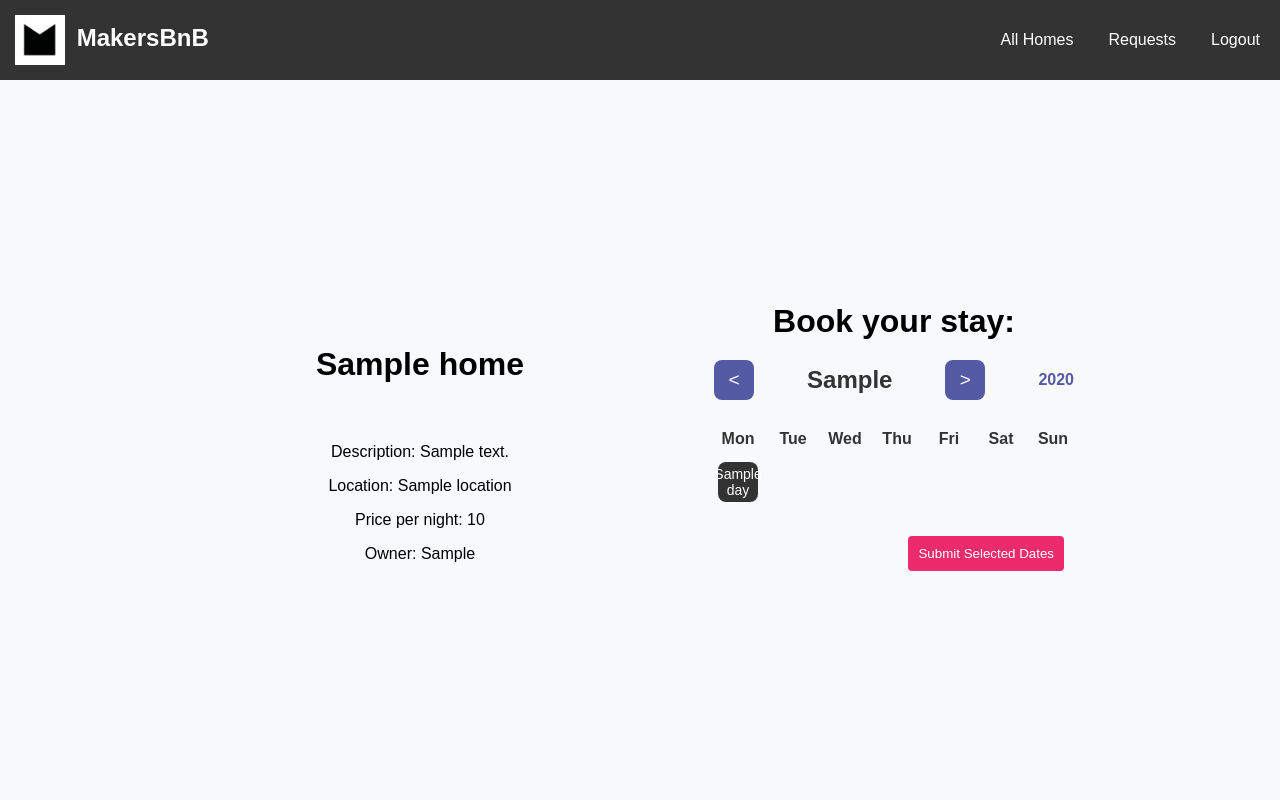
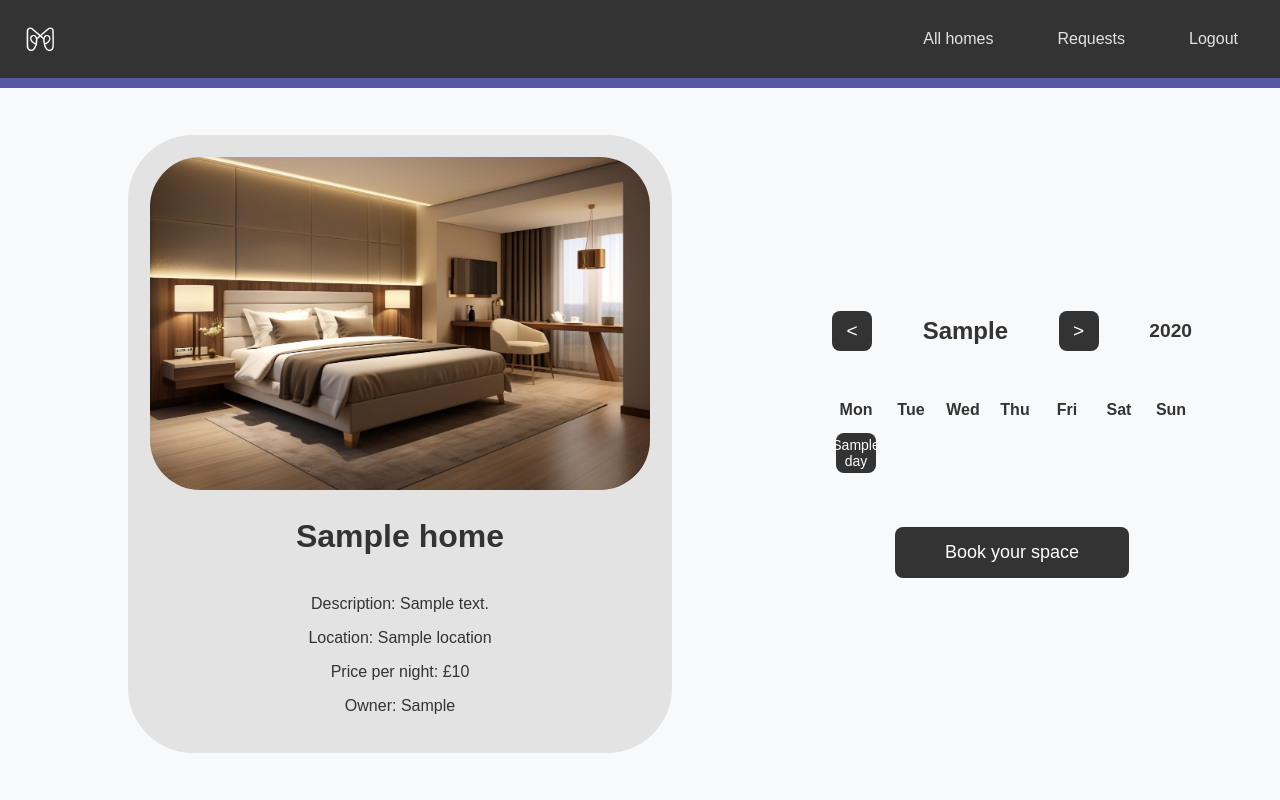
Before and after one commit to Flissd1795/Makers-BnB, a Flask app: template templates/show_home.html in a window 1280 px wide. Run offline with Flask 3, Linux system fonts and the light colour scheme; the template is opened without the code that fills it: most values are stand-ins (such as "Sample title", 1, 10 or a date in 2020).

Commit message:
webpage design for show_home

```diff
--- a/seeds/makers_bnb.sql
+++ b/seeds/makers_bnb.sql
@@ -45,7 +45,7 @@ CREATE TABLE requests (
 INSERT INTO users (username, email, password) VALUES ('test_username', 'test@email.com', 'test_password');
 INSERT INTO users (username, email, password) VALUES ('test_username2', 'test2@email.com', 'test_password2');
 
-INSERT INTO homes (title, description, location, price_per_night, user_id) VALUES ('test_title', 'test_description', 'test_location', 100, 1);
+INSERT INTO homes (title, description, location, price_per_night, user_id) VALUES ('Hotel room I found the key for', 'This wonderful room has an amazing city view. There is one ensuite bathroom, and three leopards. I do not know how they got in.', 'Central London (most of the time)', 100, 1);
 INSERT INTO homes (title, description, location, price_per_night, user_id) VALUES ('test_title2', 'test_description2', 'test_location2', 100, 2);
 
 INSERT INTO requests (status, date_submitted, home_id, user_id, start_date, end_date) VALUES ('unseen', '2000-01-01', '1', '1', '2000-02-05', '2000-02-07');
--- a/static/calendar.css
+++ b/static/calendar.css
@@ -1,5 +1,6 @@
 body {
     font-family: Arial, sans-serif;
+    color: #333;
     background-color: #f8f9fa;
     margin: 0;
     padding: 0;
@@ -20,11 +21,11 @@ body {
     color: white;
     text-decoration: none;
     padding: 10px;
+    transition: background-color 0.8s;
 }
 
 .topnav a:hover {
-    background-color: #ddd;
-    color: black;
+    background-color: #3c3839;
 }
 
 .logo img {
@@ -36,8 +37,12 @@ body {
 
 .logo {
     font-size: 1.5em;
-    color: white;
     font-weight: bold;
+}
+
+.page_container {
+    display: flex;
+    height: 100vh;
 }
 
 .content_container {
@@ -45,9 +50,21 @@ body {
     margin: auto;
 }
 
+.top_border {
+    padding: 5px;
+    background-color: #555aa5;
+    margin-left: 0px;
+    margin-right: 0px;
+}
+
+.property_pic_container img {
+    width: 500px;
+    height: auto;
+    border-radius: 50px;
+}
+
 .title_container {
-    background-color: #f8f9fa;
-    padding: 30px;
+    padding: 2%;
     border-radius: 8px;
     width: auto;
     margin: auto;
@@ -57,10 +74,10 @@ body {
 }
 
 .description_container {
-    background-color: #f8f9fa;
-    padding: 20px;
-    border-radius: 8px;
-    width: auto;
+    border-radius: 65px;
+    background-color: #e3e3e3;
+    padding: 22px;
+    width: 500px;
     margin: auto;
     margin-left: 100px;
     margin-right: 100px; /* Center the container in the remaining space */
@@ -112,7 +129,7 @@ button {
 }
 
 button:hover {
-    background-color: #d71d67;
+    background-color: #d6d6d6;
 }
 
 .button2,
@@ -153,18 +170,21 @@ button:hover {
 
 .menu {
     display: flex; /* Makes the menu links inline */
-    gap: 15px; /* Adds spacing between the links */
+    gap: 40px; /* Adds spacing between the links */
+    margin-right: 20px;
 }
 
 .menu a {
+    font-size: medium;
+    font-weight: normal;
     text-decoration: none;
-    color: white;
-    padding: 10px;
+    color: #e3e3e3;
+    padding: 12px;
+    border-radius: 10px;
 }
 
 .menu a:hover {
-    background-color: #ddd;
-    color: black;
+    background-color: #555aa5;
 }
 
 .booked_date {
@@ -172,6 +192,7 @@ button:hover {
 }
 
 .calendar_container {
+    border-radius: 65px;
     padding: 30px;
     text-align: center;
     margin: auto;
@@ -186,7 +207,7 @@ button:hover {
     justify-content: center; /* Center the grid */
     align-items: center;
     text-align: center;
-    padding: 10px;
+    padding: 30px;
     margin: auto;
 }
 
@@ -217,13 +238,13 @@ a {
 }
 
 h2 {
-    font-size: 1em;
+    font-size: 1.2em;
     margin: 0;
-    color: #555aa5;
+    color: #333;
 }
 
 .nav-btn {
-    background-color: #555aa5; /* Same as button3 */
+    background-color: #333; /* Same as button3 */
     color: white;
     border: none;
     border-radius: 8px;
@@ -238,19 +259,22 @@ h2 {
 }
 
 .nav-btn:hover {
-    background-color: #d71d67;
+    background-color: #d6d6d6;
 }
 
 .nav-btn:active {
-    background-color: #333;
+    background-color: #d6d6d6
 }
 
 .sub_button_container {
     padding: 20px;
-    text-align: right;
+    text-align: center;
 }
 
 .right_aligned_btn {
-    padding: 10px;
+    background-color: #333;
+    font-size: large;
+    padding: 15px 50px;
+    border-radius: 8px;
     width: auto;
 }
--- a/templates/show_home.html
+++ b/templates/show_home.html
@@ -8,33 +8,38 @@
 <body>
     <div class="topnav">
         <div class="logo">
-            <img src="/static/MakersBnB_logo.png" alt="MakersBnB Logo"> MakersBnB
+            <img src="/static/1200x600wa4.png" alt="MakersBnB Logo">
         </div>
         <div class="menu">
-            <a href="/index">All Homes</a>
+            <a href="/index">All homes</a>
             <a href="/all_requests">Requests</a>
             <a href="/logout">Logout</a>
         </div>
     </div>
+    <div class="top_border"></div>
+    <div class="page_container">
         <div class="content_container">
             <div class="description_container">
+                <div class="property_pic_container">
+                    <img src="/static/example_room.jpg" alt="example room">
+                </div>
                 <div class="title_container">
                     <h1>{{home.title}}</h1>
                 </div>
                 <p>Description: {{home.description}}</p>
                 <p>Location: {{home.location}}</p>
-            <p>Price per night: {{home.price_per_night}}</p>
+                <p>Price per night: &#163;{{home.price_per_night}}</p>
                 <p>Owner: {{home_owner}}</p>
             </div>
             <div class="calendar_container">
-            <h1>Book your stay:</h1>
+                <h1></h1>
                 <div class="calendar-navigation">
-                <a href="{{ url_for('get_show_home', id=home.id, offset=current_offset -    1, start_date=request.args.get('start_date'), end_date=request.args.get    ('end_date')) }}">
-                    <button class="nav-btn prev-btn">&lt;</button> <!-- Left chevron for    previous month -->
+                    <a href="{{ url_for('get_show_home', id=home.id, offset=current_offset  -    1, start_date=request.args.get('start_date'), end_date=request. args.get    ('end_date')) }}">
+                        <button class="nav-btn prev-btn">&lt;</button> <!-- Left chevron    for    previous month -->
                     </a>
                     <h1>{{ calendar_month }}</h1>
-                <a href="{{ url_for('get_show_home', id=home.id, offset=current_offset +    1, start_date=request.args.get('start_date'), end_date=request.args.get    ('end_date')) }}">
-                    <button class="nav-btn next-btn">&gt;</button> <!-- Right chevron for   next month -->
+                    <a href="{{ url_for('get_show_home', id=home.id, offset=current_offset  +    1, start_date=request.args.get('start_date'), end_date=request. args.get    ('end_date')) }}">
+                        <button class="nav-btn next-btn">&gt;</button> <!-- Right chevron   for   next month -->
                     </a>
                     <h2>{{ calendar_year }}</h2>
                 </div>
@@ -73,7 +78,12 @@
                 </div>
                 <!-- Add a submit button to finalize the selected dates -->
                 <div class=sub_button_container>
-                <button id="submit-dates" class="right_aligned_btn">Submit Selected Dates</ button>
+                    <button
+                        id="submit-dates"
+                        class="right_aligned_btn">
+                        Book your space
+                    </button>
+                </div>
             </div>
         </div>
     </div>
```
Also changed, not shown: static/1200x600wa4.png (added), static/1200x600wa5.png (added), static/example_room.jpg (added). Lines whose indentation alone changed are shown as unchanged.
